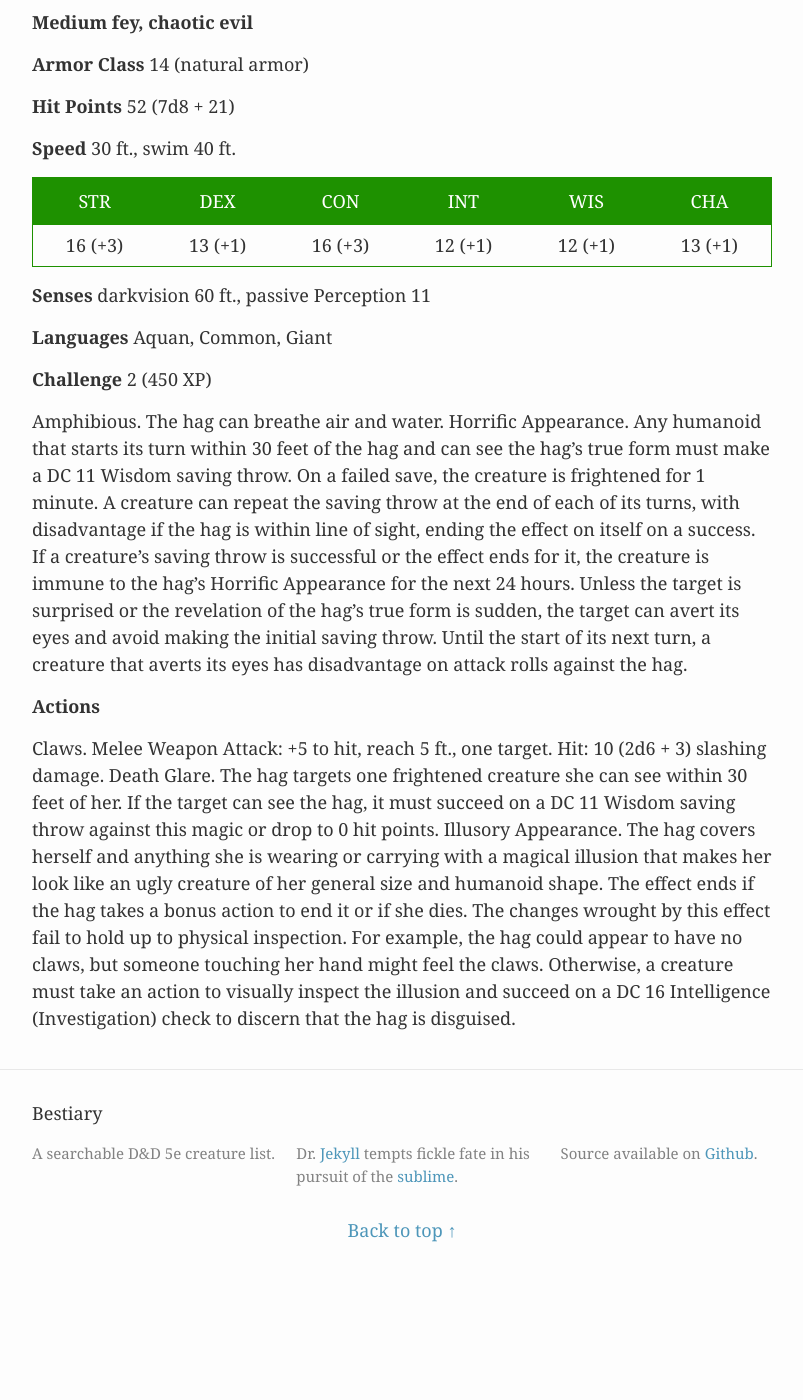
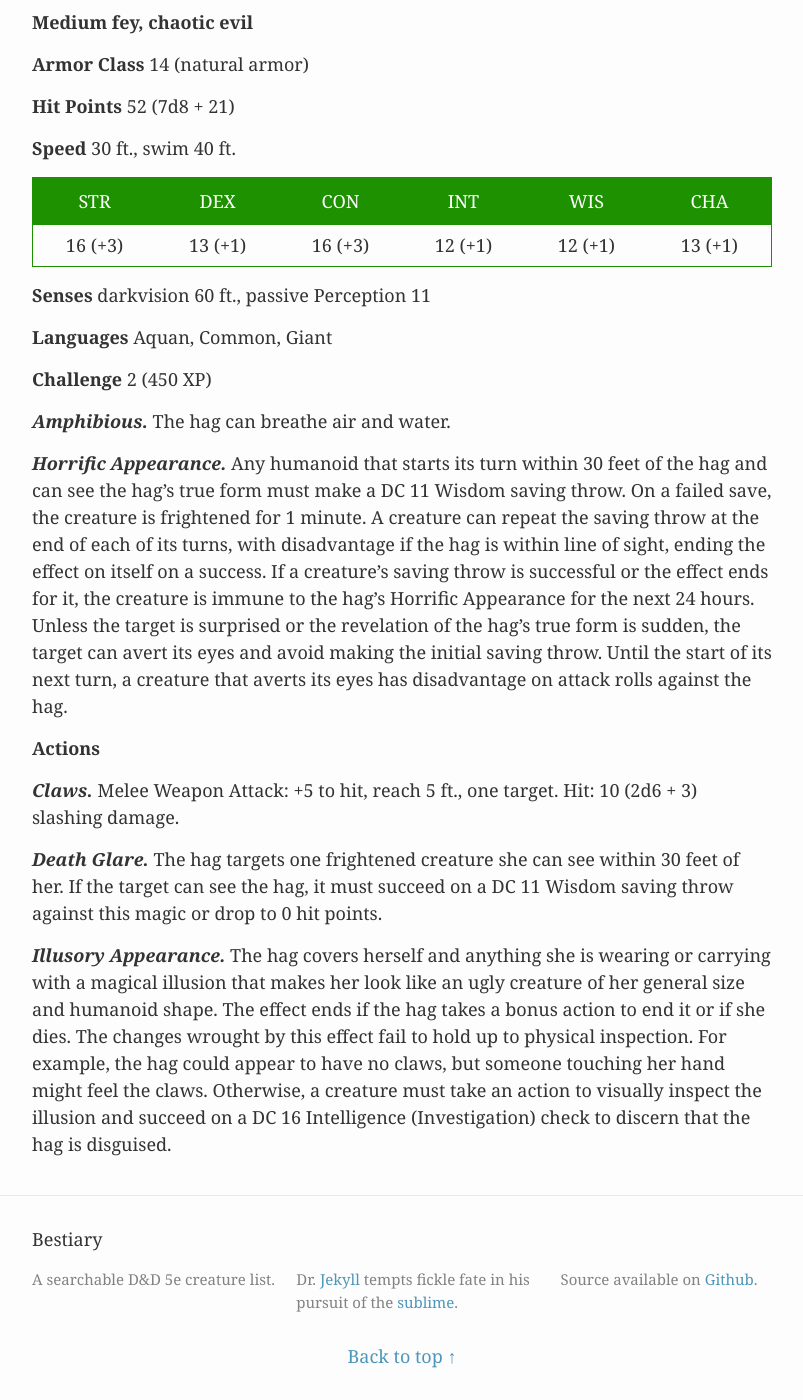
Before and after one commit to beaurancourt/bestiary, a Jekyll site: the page built from _posts/2016-02-29-sea-hag.markdown, in a window 1280 px wide and 1400 px high, scrolled down 229 px. Shown: the whole window, without its empty margins (238-1041 px from the left). Built offline with Jekyll 4.4.1, drawn with Linux system fonts in a browser that asks for light colours; before the commit the page ends 1503 px from its top, so only the background shows below that.

Commit message:
Format fix in sea hag
- separated abilities and actions

```diff
--- a/_posts/2016-02-29-sea-hag.markdown
+++ b/_posts/2016-02-29-sea-hag.markdown
@@ -23,8 +23,14 @@ tags: [medium, fey, cr2]
 
 **Challenge** 2 (450 XP)
 
- Amphibious. The hag can breathe air and water. Horrific Appearance. Any humanoid that starts its turn within 30 feet of the hag and can see the hag’s true form must make a DC 11 Wisdom saving throw. On a failed save, the creature is frightened for 1 minute. A creature can repeat the saving throw at the end of each of its turns, with disadvantage if the hag is within line of sight, ending the effect on itself on a success. If a creature’s saving throw is successful or the effect ends for it, the creature is immune to the hag’s Horrific Appearance for the next 24 hours. Unless the target is surprised or the revelation of the hag’s true form is sudden, the target can avert its eyes and avoid making the initial saving throw. Until the start of its next turn, a creature that averts its eyes has disadvantage on attack rolls against the hag.
+***Amphibious.*** The hag can breathe air and water.
+
+***Horrific Appearance.*** Any humanoid that starts its turn within 30 feet of the hag and can see the hag’s true form must make a DC 11 Wisdom saving throw. On a failed save, the creature is frightened for 1 minute. A creature can repeat the saving throw at the end of each of its turns, with disadvantage if the hag is within line of sight, ending the effect on itself on a success. If a creature’s saving throw is successful or the effect ends for it, the creature is immune to the hag’s Horrific Appearance for the next 24 hours. Unless the target is surprised or the revelation of the hag’s true form is sudden, the target can avert its eyes and avoid making the initial saving throw. Until the start of its next turn, a creature that averts its eyes has disadvantage on attack rolls against the hag.
 
 **Actions**
 
-Claws. Melee Weapon Attack: +5 to hit, reach 5 ft., one target. Hit: 10 (2d6 + 3) slashing damage. Death Glare. The hag targets one frightened creature she can see within 30 feet of her. If the target can see the hag, it must succeed on a DC 11 Wisdom saving throw against this magic or drop to 0 hit points. Illusory Appearance. The hag covers herself and anything she is wearing or carrying with a magical illusion that makes her look like an ugly creature of her general size and humanoid shape. The effect ends if the hag takes a bonus action to end it or if she dies. The changes wrought by this effect fail to hold up to physical inspection. For example, the hag could appear to have no claws, but someone touching her hand might feel the claws. Otherwise, a creature must take an action to visually inspect the illusion and succeed on a DC 16 Intelligence (Investigation) check to discern that the hag is disguised.
+***Claws.*** Melee Weapon Attack: +5 to hit, reach 5 ft., one target. Hit: 10 (2d6 + 3) slashing damage.
+
+***Death Glare.*** The hag targets one frightened creature she can see within 30 feet of her. If the target can see the hag, it must succeed on a DC 11 Wisdom saving throw against this magic or drop to 0 hit points.
+
+***Illusory Appearance.*** The hag covers herself and anything she is wearing or carrying with a magical illusion that makes her look like an ugly creature of her general size and humanoid shape. The effect ends if the hag takes a bonus action to end it or if she dies. The changes wrought by this effect fail to hold up to physical inspection. For example, the hag could appear to have no claws, but someone touching her hand might feel the claws. Otherwise, a creature must take an action to visually inspect the illusion and succeed on a DC 16 Intelligence (Investigation) check to discern that the hag is disguised.
```
